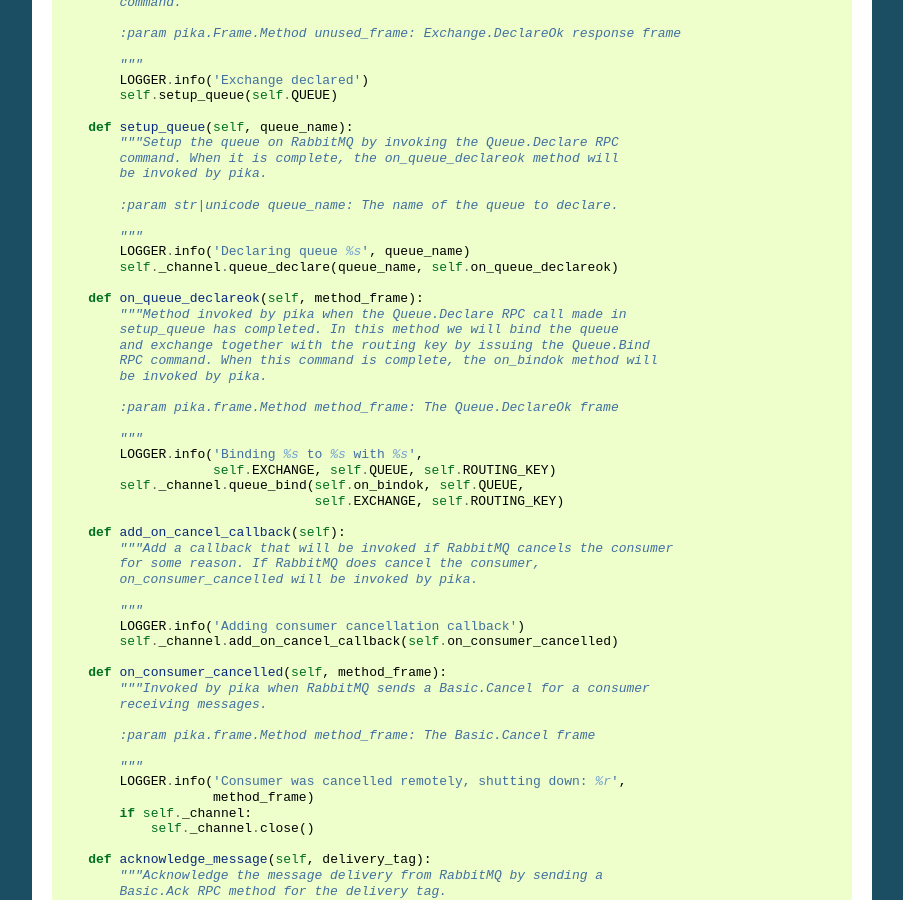
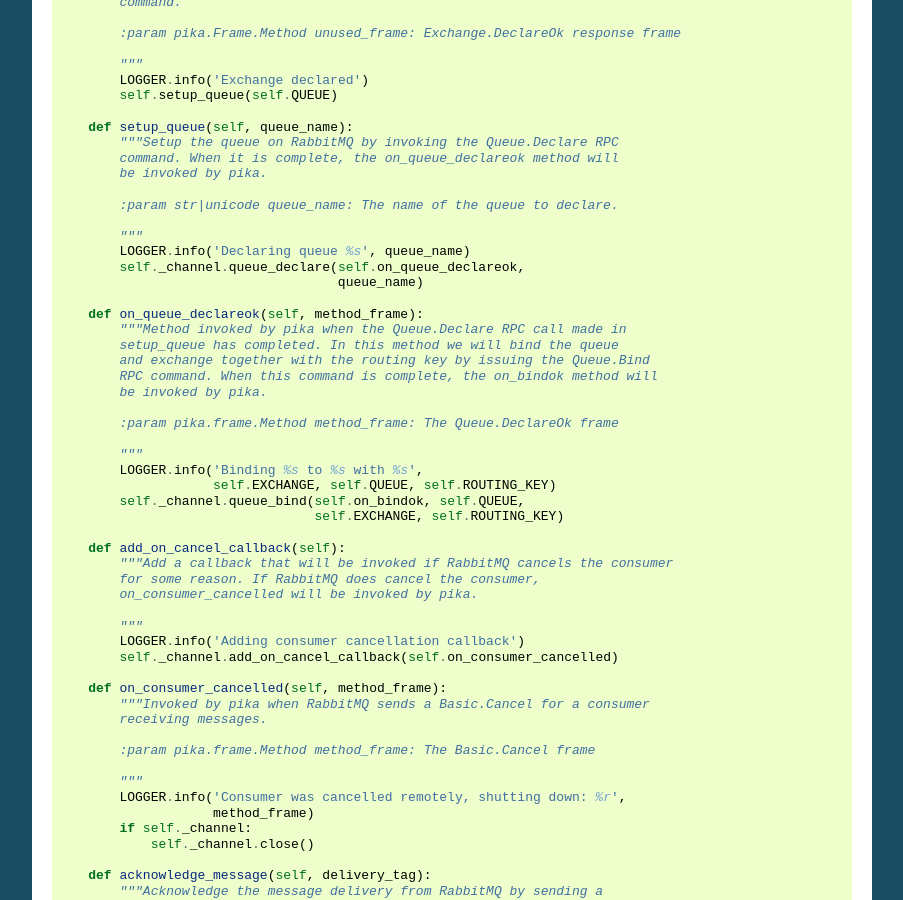
Before and after one commit to pika/pika, a Sphinx documentation site: the page built from docs/examples/tornado_consumer.rst, in a window 1280 px wide and 900 px high, scrolled down 2705 px. Shown: the whole window, without its empty margins (198-1101 px from the left). Built offline with Sphinx 7.4.7, drawn with Linux system fonts in a browser that asks for light colours; some of the changed text lies outside the part shown.

```diff
--- a/docs/examples/tornado_consumer.rst
+++ b/docs/examples/tornado_consumer.rst
@@ -179,7 +179,8 @@ consumer.py::
 
             """
             LOGGER.info('Declaring queue %s', queue_name)
-            self._channel.queue_declare(queue_name, self.on_queue_declareok)
+            self._channel.queue_declare(self.on_queue_declareok,
+                                        queue_name)
 
         def on_queue_declareok(self, method_frame):
             """Method invoked by pika when the Queue.Declare RPC call made in
@@ -278,8 +279,8 @@ consumer.py::
             """
             LOGGER.info('Issuing consumer related RPC commands')
             self.add_on_cancel_callback()
-            self._consumer_tag = self._channel.basic_consume(self.QUEUE,
-                                                             self.on_message)
+            self._consumer_tag = self._channel.basic_consume(self.on_message,
+                                                             self.QUEUE)
 
         def on_bindok(self, unused_frame):
             """Invoked by pika when the Queue.Bind method has completed. At this
```
